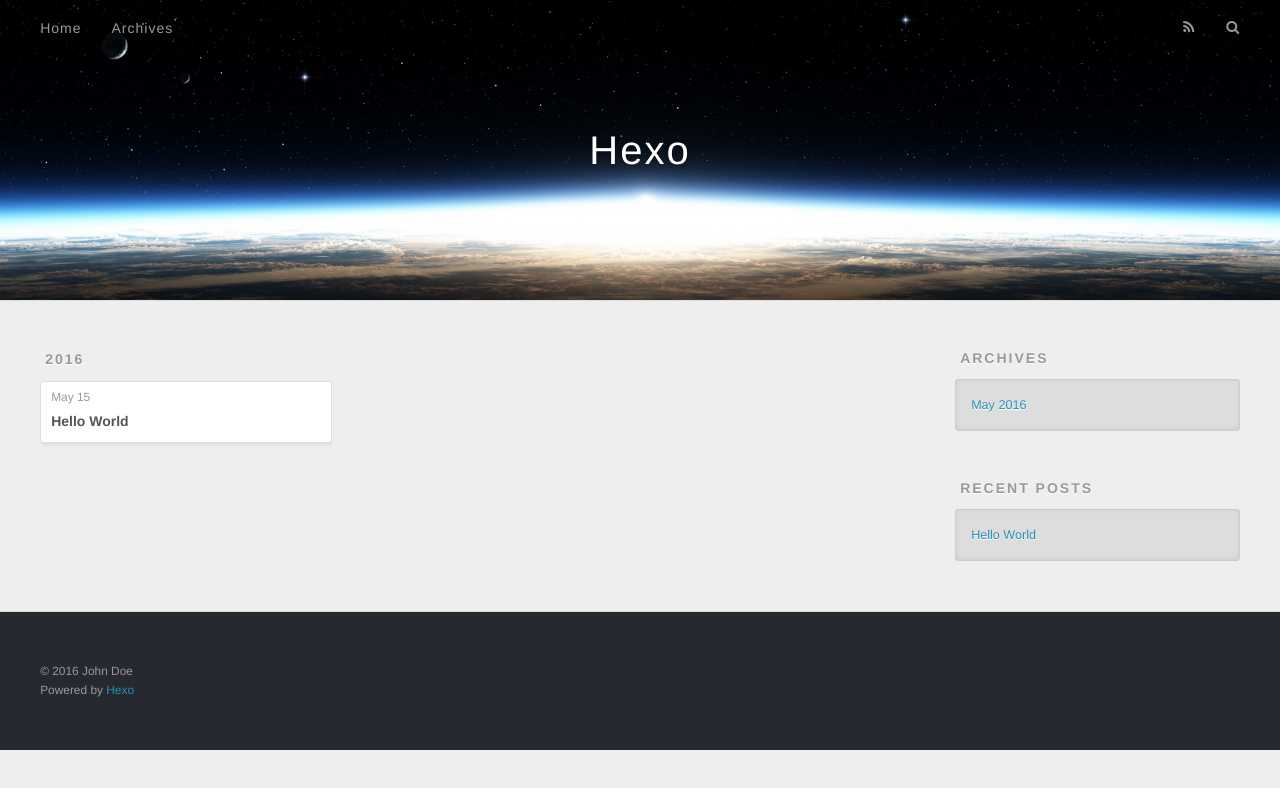
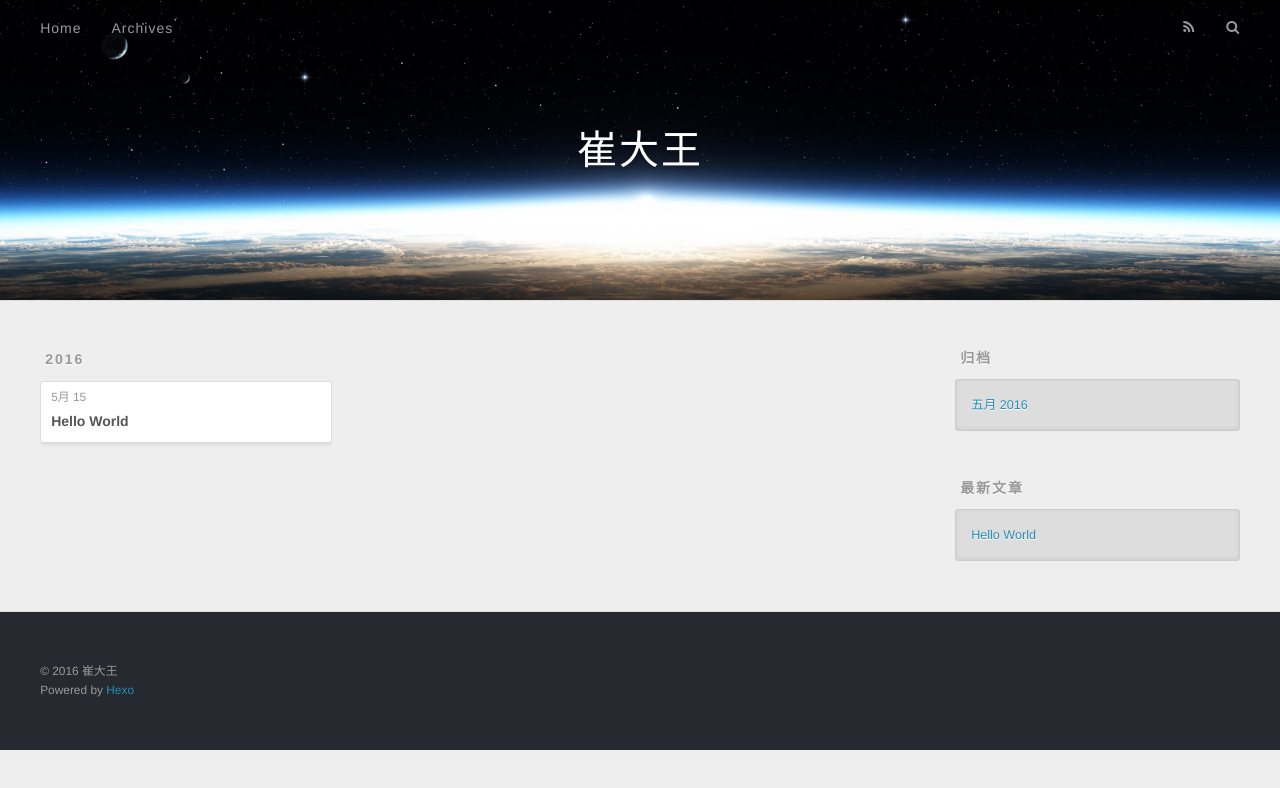
Before and after one commit to Cuidawang/Cuidawang.github.io, a plain HTML site: page archives/index.html in a window 1280 px wide. Drawn offline with nearby package versions, Linux system fonts and the light colour scheme.

Commit message:
Site updated: 2016-05-15 20:07:58

```diff
--- a/archives/index.html
+++ b/archives/index.html
@@ -3,19 +3,19 @@
 <head>
   <meta charset="utf-8">
 
-  <title>Archives | Hexo</title>
+  <title>归档 | 崔大王</title>
   <meta name="viewport" content="width=device-width, initial-scale=1, maximum-scale=1">
   <meta name="description">
 <meta property="og:type" content="website">
-<meta property="og:title" content="Hexo">
-<meta property="og:url" content="http://yoursite.com/archives/index.html">
-<meta property="og:site_name" content="Hexo">
+<meta property="og:title" content="崔大王">
+<meta property="og:url" content="http://Cuidawang.github.io/archives/index.html">
+<meta property="og:site_name" content="崔大王">
 <meta property="og:description">
 <meta name="twitter:card" content="summary">
-<meta name="twitter:title" content="Hexo">
+<meta name="twitter:title" content="崔大王">
 <meta name="twitter:description">
 
-    <link rel="alternate" href="/atom.xml" title="Hexo" type="application/atom+xml">
+    <link rel="alternate" href="/atom.xml" title="崔大王" type="application/atom+xml">
 
 
     <link rel="icon" href="/favicon.png">
@@ -36,7 +36,7 @@
   <div id="header-outer" class="outer">
     <div id="header-title" class="inner">
       <h1 id="logo-wrap">
-        <a href="/" id="logo">Hexo</a>
+        <a href="/" id="logo">崔大王</a>
       </h1>
 
     </div>
@@ -53,10 +53,10 @@
 
           <a id="nav-rss-link" class="nav-icon" href="/atom.xml" title="RSS Feed"></a>
 
-        <a id="nav-search-btn" class="nav-icon" title="Search"></a>
+        <a id="nav-search-btn" class="nav-icon" title="搜索"></a>
       </nav>
       <div id="search-form-wrap">
-        <form action="//google.com/search" method="get" accept-charset="UTF-8" class="search-form"><input type="search" name="q" results="0" class="search-form-input" placeholder="Search"><button type="submit" class="search-form-submit">&#xF002;</button><input type="hidden" name="sitesearch" value="http://yoursite.com"></form>
+        <form action="//google.com/search" method="get" accept-charset="UTF-8" class="search-form"><input type="search" name="q" results="0" class="search-form-input" placeholder="Search"><button type="submit" class="search-form-submit">&#xF002;</button><input type="hidden" name="sitesearch" value="http://Cuidawang.github.io"></form>
       </div>
     </div>
   </div>
@@ -79,7 +79,7 @@
   <div class="archive-article-inner">
     <header class="archive-article-header">
       <a href="/2016/05/15/hello-world/" class="archive-article-date">
-  <time datetime="2016-05-15T11:20:39.000Z" itemprop="datePublished">May 15</time>
+  <time datetime="2016-05-15T11:20:39.000Z" itemprop="datePublished">5月 15</time>
 </a>
 
 
@@ -110,9 +110,9 @@
 
 
   <div class="widget-wrap">
-    <h3 class="widget-title">Archives</h3>
+    <h3 class="widget-title">归档</h3>
     <div class="widget">
-      <ul class="archive-list"><li class="archive-list-item"><a class="archive-list-link" href="/archives/2016/05/">May 2016</a></li></ul>
+      <ul class="archive-list"><li class="archive-list-item"><a class="archive-list-link" href="/archives/2016/05/">五月 2016</a></li></ul>
     </div>
   </div>
 
@@ -120,7 +120,7 @@
 
 
   <div class="widget-wrap">
-    <h3 class="widget-title">Recent Posts</h3>
+    <h3 class="widget-title">最新文章</h3>
     <div class="widget">
       <ul>
 
@@ -140,7 +140,7 @@
 
   <div class="outer">
     <div id="footer-info" class="inner">
-      &copy; 2016 John Doe<br>
+      &copy; 2016 崔大王<br>
       Powered by <a href="http://hexo.io/" target="_blank">Hexo</a>
     </div>
   </div>
```
Also changed, not shown: 2016/05/15/hello-world/index.html (+12 -12 lines), archives/2016/05/index.html (+14 -14 lines), archives/2016/index.html (+14 -14 lines), index.html (+14 -14 lines).
